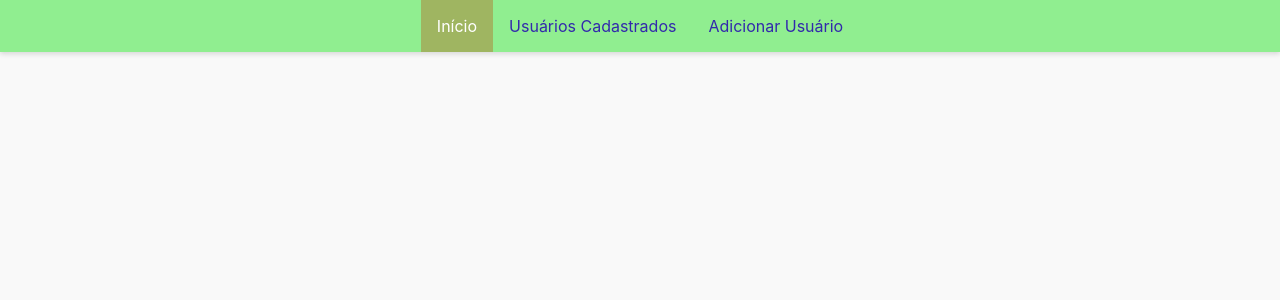
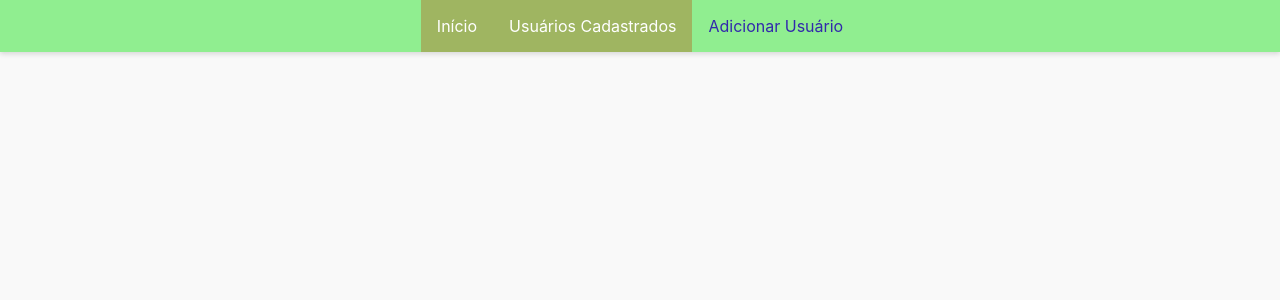
Before and after one commit to codingscode/Curso_React_Geek, a React (Create React App) app in the folder 004/react_http/: page /usuarios/1 in a window 1280 px wide. Shown: the top 300 px of the page. Built offline with nearby package versions, Linux system fonts and the light colour scheme; no server answers.

Commit message:
parte 61

```diff
--- a/004/react_http/src/App.js
+++ b/004/react_http/src/App.js
@@ -1,7 +1,7 @@
 import React from 'react'
 import './App.css'
 
-import { BrowserRouter as Router, Link, Switch, Route } from 'react-router-dom'
+import { BrowserRouter as Router, NavLink, Switch, Route } from 'react-router-dom'
 
 import AdicionarUsuario from './components/AdicionarUsuario/AdicionarUsuario'
 import Usuarios from './components/Usuarios/Usuarios'
@@ -15,9 +15,9 @@ function App() {
          <header>
             <nav>
                <ul>
-                  <li><Link to="/" className="active" >Início</Link></li>
-                  <li><Link to="/usuarios" >Usuários Cadastrados</Link></li>
-                  <li><Link to="/adicionar" >Adicionar Usuário</Link></li>
+                  <li><NavLink to="/" className="active" >Início</NavLink></li>
+                  <li><NavLink to="/usuarios" >Usuários Cadastrados</NavLink></li>
+                  <li><NavLink to="/adicionar" >Adicionar Usuário</NavLink></li>
                </ul>
             </nav>
          </header>
```
